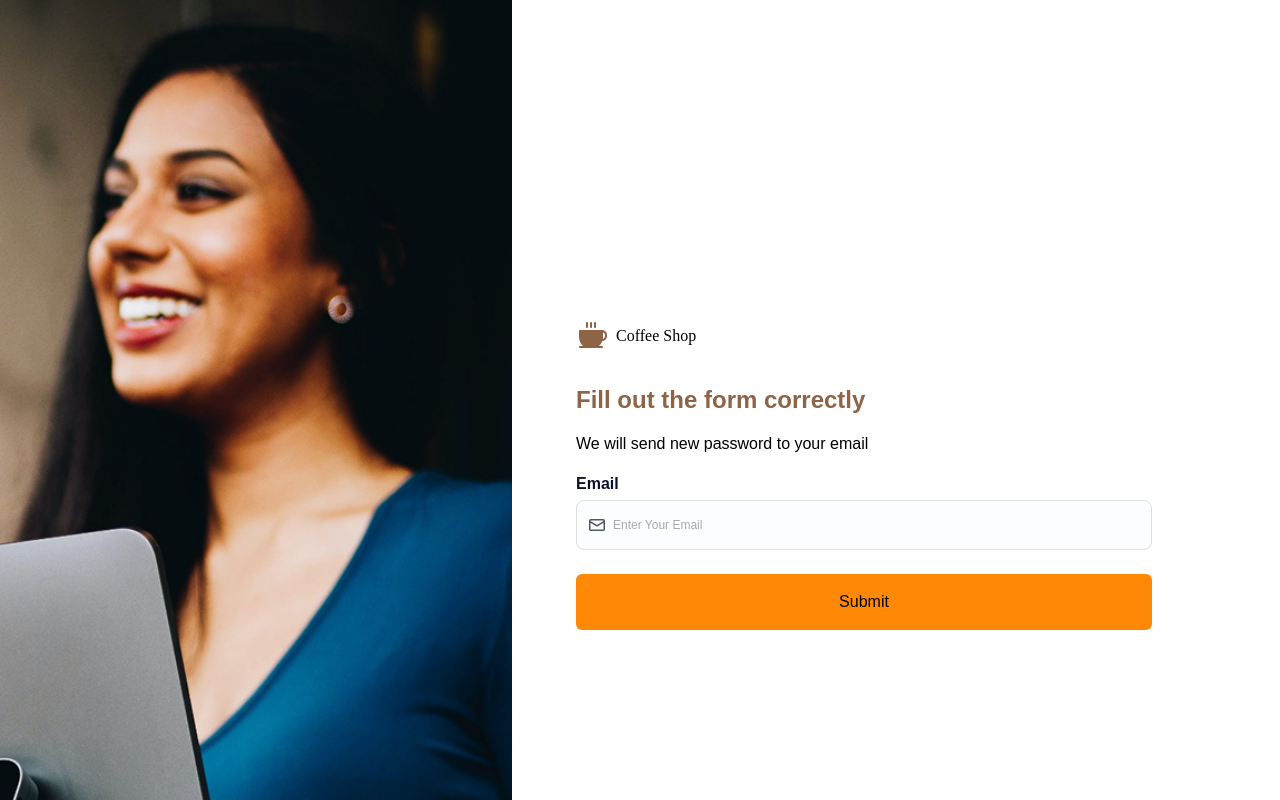
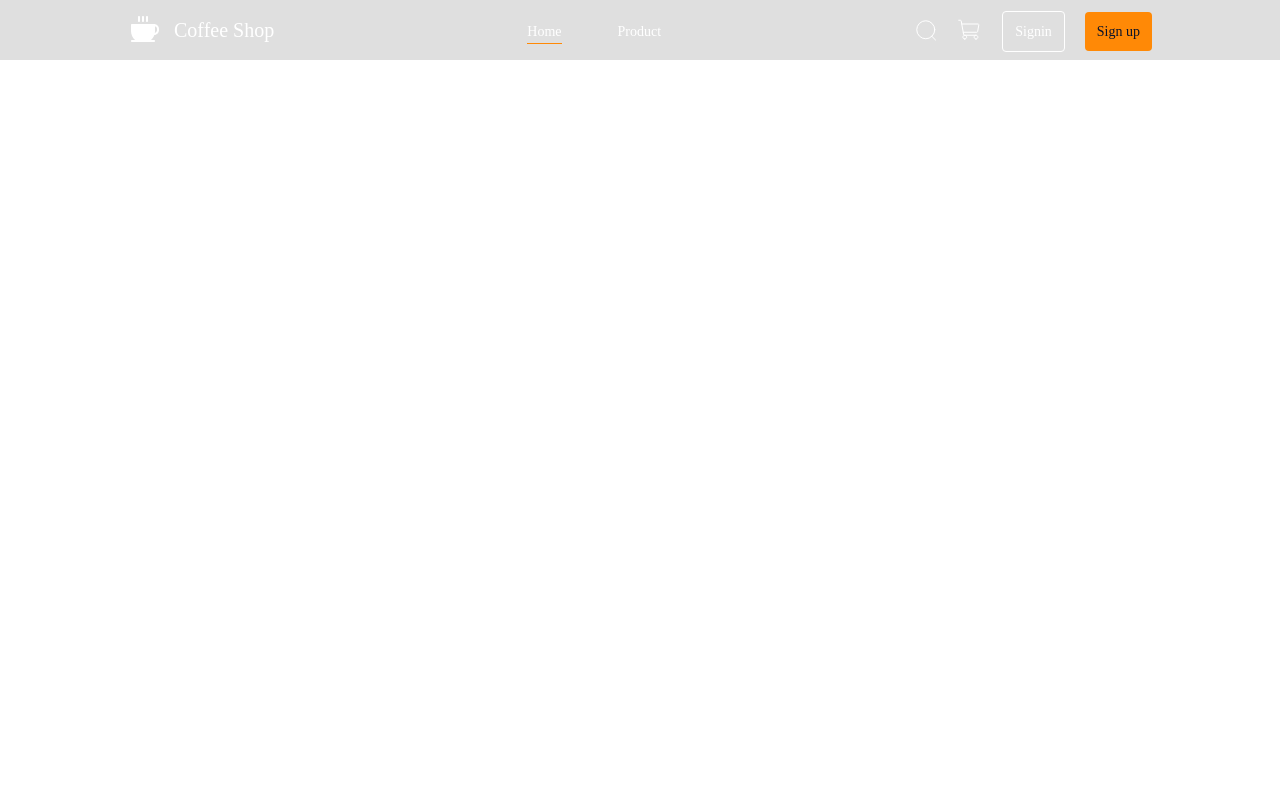
Before and after one commit to adityabastyas/koda-b6-react, a React (Vite) app: page /products in a window 1280 px wide. Shown: the top 800 px of the page. Built offline with nearby package versions, Linux system fonts and the light colour scheme.

Commit message:
feat: add new component Heading, add header navigation  and styling tailwincss

```diff
--- a/eslint.config.mjs
+++ b/eslint.config.mjs
@@ -26,7 +26,6 @@ export default [
       indent: ["error", 2],
       quotes: ["error", "double"],
       "no-var": "error",
-      "no-unused-vars": ["warn"],
       eqeqeq: "warn",
       curly: ["error", "all"],
     },
--- a/src/App.jsx
+++ b/src/App.jsx
@@ -1,13 +1,15 @@
 import Register from "./pages/Register";
 import Login from "./pages/Login";
 import ForgotPassword from "./pages/ForgotPassword";
+import Heading from "./components/Heading";
 
 function App() {
   return (
     <div>
       {/* <Register /> */}
       {/* <Login /> */}
-      <ForgotPassword />
+      {/* <ForgotPassword /> */}
+      <Heading />
     </div>
   );
 }
--- /dev/null
+++ b/src/components/Heading.jsx
@@ -0,0 +1,77 @@
+import React from "react";
+
+function Heading() {
+  return (
+    <div>
+      <header className='fixed top-0 w-full z-20 bg-[rgba(11,9,9,0.13)] py-3.5 px-32 flex items-center justify-between'>
+        <div className='flex items-center'>
+          <img
+            src='src/assets/img/icon/glass.svg'
+            //
+            alt='Coffee Shop logo icon'
+          />
+          <span className='font-[Sacramento,cursive] text-white text-xl font-normal ml-3.5'>
+            Coffee Shop
+          </span>
+        </div>
+
+        <nav className=''>
+          <ul className='flex items-center gap-14'>
+            <li>
+              <a
+                href='#'
+                className='font-[Plus_Jakarta_Sans] text-sm font-medium text-white border-b border-[#ff8906] pb-1'
+              >
+                Home
+              </a>
+            </li>
+            <li>
+              <a
+                href='./pages/products.html'
+                className='font-[Plus_Jakarta_Sans] text-sm font-medium text-white'
+              >
+                Product
+              </a>
+            </li>
+          </ul>
+        </nav>
+
+        <nav>
+          <ul className='flex items-center'>
+            <li>
+              <a href=''>
+                <img
+                  src='src/assets/img/icon/search-icon.svg'
+                  alt='search icon'
+                />
+              </a>
+            </li>
+            <li className='ml-5'>
+              <a href='./pages/checkout-product.html'>
+                <img src='src/assets/img/icon/cart-icon.svg' alt='cart icon' />
+              </a>
+            </li>
+            <li className='mx-5'>
+              <a
+                href='./pages/login.html'
+                className='font-[Plus_Jakarta_Sans] text-sm font-medium text-white border border-white rounded-sm py-3 px-3'
+              >
+                Signin
+              </a>
+            </li>
+            <li>
+              <a
+                href='./pages/register.html'
+                className='font-[Plus_Jakarta_Sans] text-sm font-medium bg-[#ff8906] text-[#0b132a] rounded-sm py-3 px-3'
+              >
+                Sign up
+              </a>
+            </li>
+          </ul>
+        </nav>
+      </header>
+    </div>
+  );
+}
+
+export default Heading;
```
